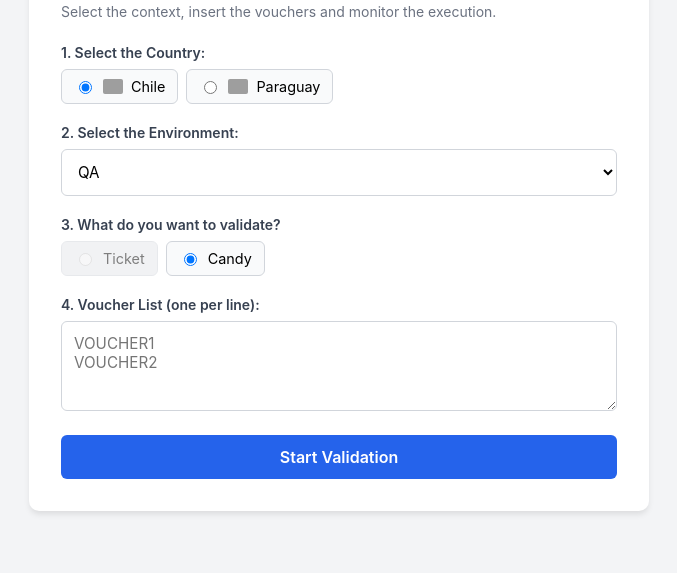
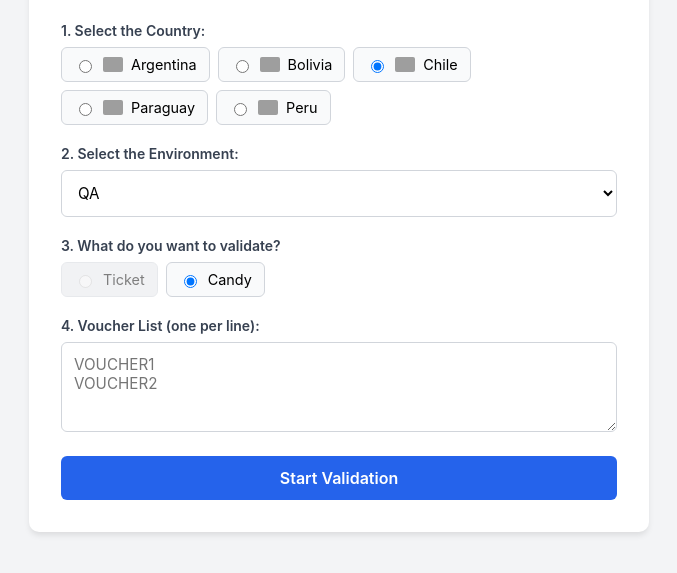
Before and after one commit to cnkautmblabs/voucher-validation, a plain HTML site: page index.html in a window 1280 px wide. Shown: the part 181-754 px from the top of the page, without its empty margins (301-978 px from the left). Drawn offline with nearby package versions, Linux system fonts and the light colour scheme; grey boxes are pictures that could not be loaded.

Commit message:
Update index.html

```diff
--- a/index.html
+++ b/index.html
@@ -17,7 +17,6 @@
     .radio-option { display: flex; align-items: center; gap: 0.5rem; background: #f9fafb; border: 1px solid #d1d5db; padding: 0.5rem 0.75rem; border-radius: 6px; cursor: pointer; font-size: 0.9rem; }
     .flag-img { width: 20px; height: 15px; object-fit: cover; border-radius: 2px; }
 
-    /* Estilo para opção desabilitada */
     .radio-option.disabled { opacity: 0.5; cursor: not-allowed; background: #e5e7eb; border-color: #d1d5db; }
     .radio-option.disabled input { cursor: not-allowed; }
 
@@ -30,7 +29,6 @@
     button:disabled { background-color: #9ca3af; cursor: not-allowed; }
     .btn-secondary { background-color: #4b5563; margin-top: 0.75rem; font-size: 0.85rem; padding: 0.4rem; }
 
-    /* Componente de Progresso Vivo */
     .progress-card { background: #eff6ff; border: 1px solid #bfdbfe; border-radius: 8px; padding: 1.25rem; margin-top: 1.5rem; display: none; }
     .progress-card.active { display: block; }
     .progress-header { display: flex; justify-content: space-between; align-items: center; margin-bottom: 0.75rem; }
@@ -41,7 +39,6 @@
     .progress-bar-fill { background: #2563eb; height: 100%; width: 100%; animation: pulse 1.5s ease-in-out infinite; }
     @keyframes pulse { 0% { opacity: 0.5; } 50% { opacity: 1; } 100% { opacity: 0.5; } }
 
-    /* Card de Resultado Final */
     .result-card { margin-top: 1.5rem; padding: 1.25rem; border-radius: 8px; display: none; }
     .result-card.active { display: block; }
     .result-card.success { background: #f0fdf4; border: 1px solid #bbf7d0; color: #166534; }
@@ -60,8 +57,11 @@
       <div class="form-group">
         <span class="section-title">1. Select the Country:</span>
         <div class="radio-grid">
+          <label class="radio-option"><input type="radio" name="pais" value="ar"> <img src="https://flagcdn.com/w40/ar.png" class="flag-img"> Argentina</label>
+          <label class="radio-option"><input type="radio" name="pais" value="bo"> <img src="https://flagcdn.com/w40/bo.png" class="flag-img"> Bolivia</label>
           <label class="radio-option"><input type="radio" name="pais" value="cl" checked> <img src="https://flagcdn.com/w40/cl.png" class="flag-img"> Chile</label>
           <label class="radio-option"><input type="radio" name="pais" value="py"> <img src="https://flagcdn.com/w40/py.png" class="flag-img"> Paraguay</label>
+          <label class="radio-option"><input type="radio" name="pais" value="pe"> <img src="https://flagcdn.com/w40/pe.png" class="flag-img"> Peru</label>
         </div>
       </div>
 
@@ -93,7 +93,6 @@
       <button type="submit" id="btnSubmit">Start Validation</button>
     </form>
 
-    <!-- Card de Acompanhamento Interativo -->
     <div id="progressCard" class="progress-card">
       <div class="progress-header">
         <div class="progress-title">⏳ Running automation on Azure...</div>
@@ -107,7 +106,6 @@
       <button id="btnCancel" type="button" class="btn-secondary">Cancel On-Screen Tracking</button>
     </div>
 
-    <!-- Card de Resultado Final -->
     <div id="resultCard" class="result-card">
       <div class="result-header">
         <span id="resultTitle"></span>
```
